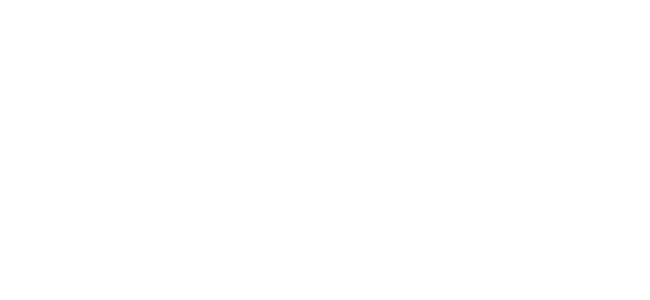
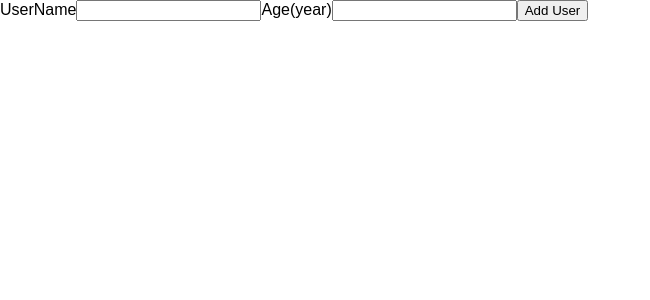
Before and after one commit to jyotisujeeth/Adding-a-User-Component-react-project, a React (Create React App) app: page / in a window 1280 px wide. Shown: the top 300 px of the page, without its empty margins (0-650 px from the left). Built offline with nearby package versions, Linux system fonts and the light colour scheme.

Commit message:
user components

```diff
--- a/src/App.js
+++ b/src/App.js
@@ -1,10 +1,11 @@
 import React from 'react';
 
+import AddUser from './components/Users/AddUser';
 
 function App() {
   return (
     <div>
-
+<AddUser/>
     </div>
   );
 }
--- /dev/null
+++ b/src/components/Users/AddUser.js
@@ -0,0 +1,20 @@
+import React from "react";
+
+const AddUser = (props) => {
+    const addUserHandler =(event) => {
+    event.preventDefault();
+    };
+
+    return (
+
+        <form onSubmit={addUserHandler}>
+            <label htmlFor="username"> UserName</label>
+            <input id="username" type=" text" ></input>
+            <label htmlFor="age">Age(year)</label>
+            <input id="age" type="number"></input>
+            <button type="submit">Add User</button>
+        </form>
+    );
+};
+
+export default AddUser;
```
